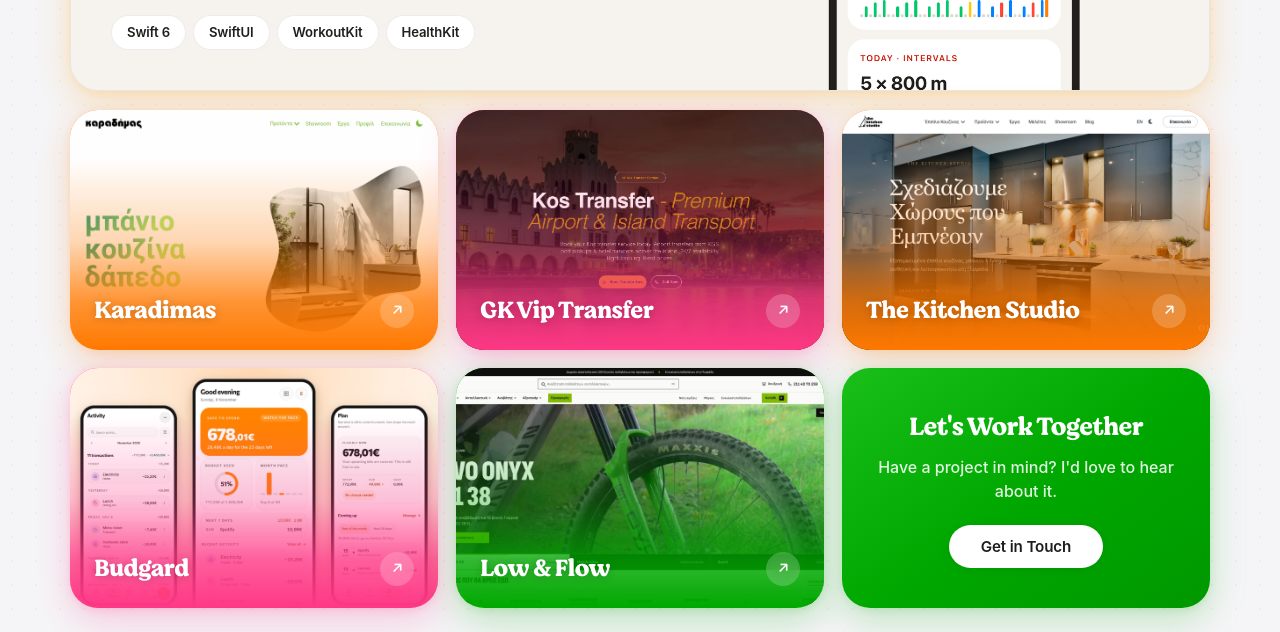
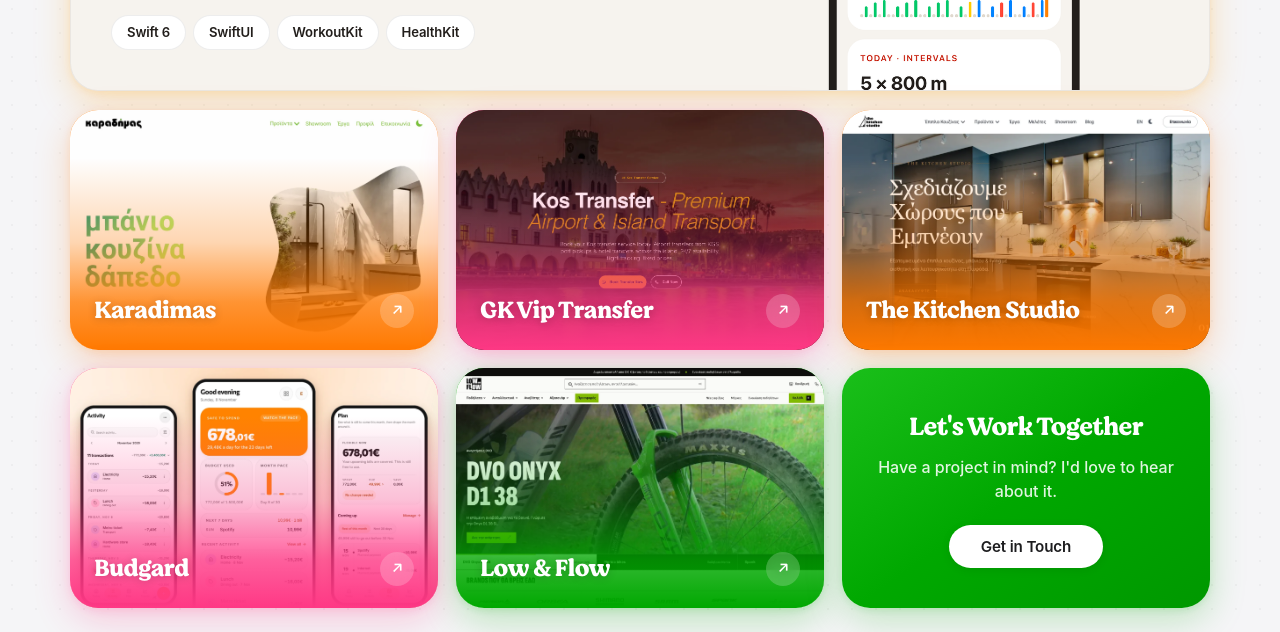
Before and after one commit to georgevgs/gv-portfolio, an Astro site: page / in a window 1280 px wide. Shown: the part 699-1331 px from the top of the page. Built offline with nearby package versions, Linux system fonts and the light colour scheme; Astro itself is replaced by a stand-in of ours.

Commit message:
Anchor the Low and Flow card image to the left so the headline shows

```diff
--- a/src/styles/bento.css
+++ b/src/styles/bento.css
@@ -472,6 +472,11 @@
   object-position: top center;
 }
 
+/* Low & Flow: the hero headline sits at the left of the screenshot */
+.b-w4 .work-bg {
+  object-position: left center;
+}
+
 .work-gradient {
   position: absolute;
   inset: 0;
```
